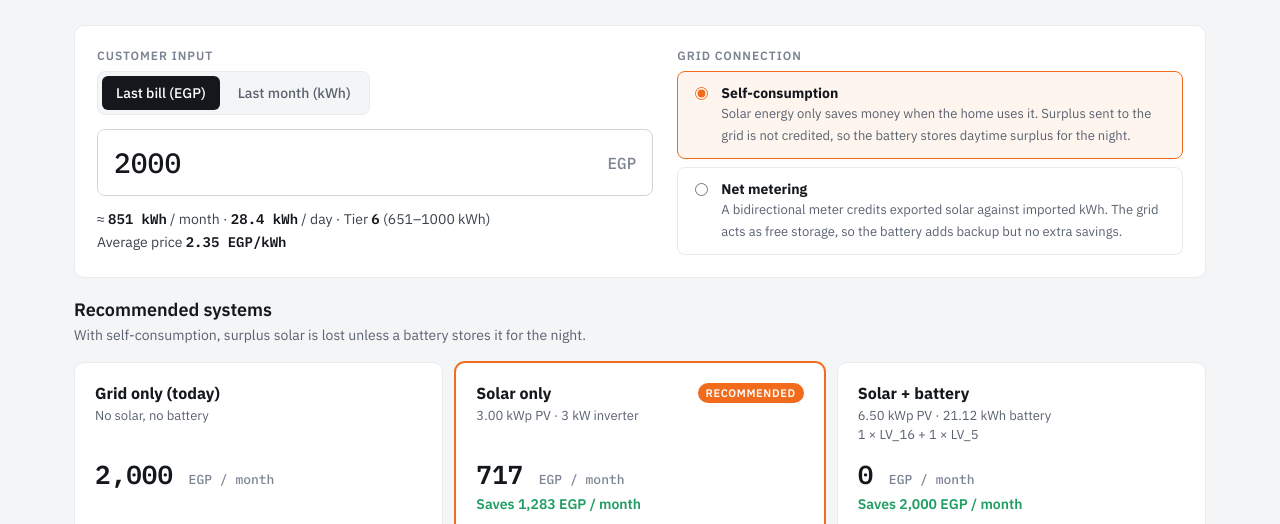
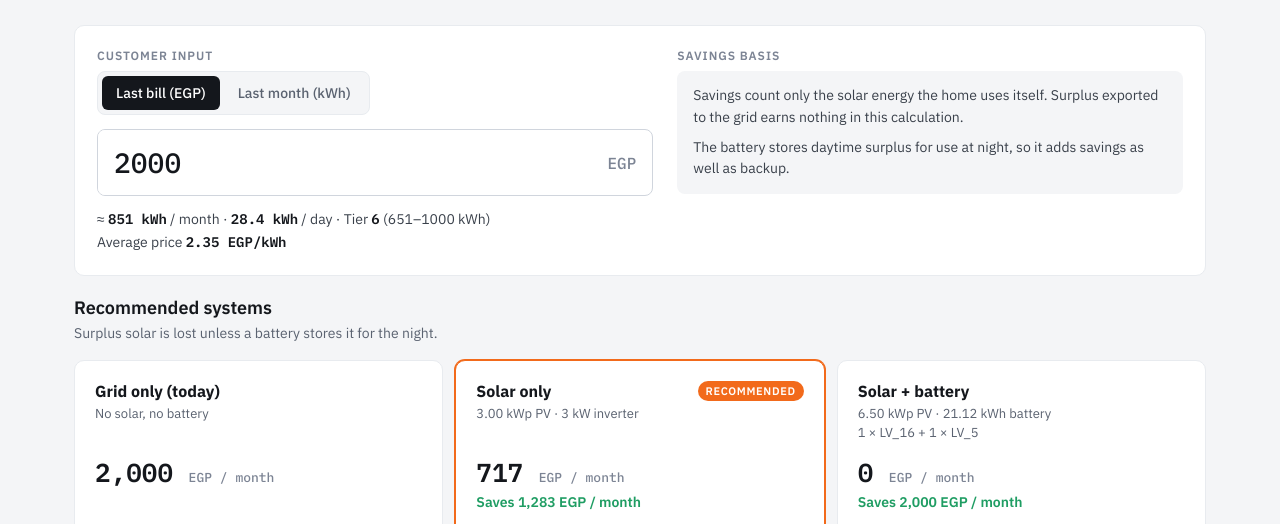
Before and after one commit to boodyelkady1998-sudo/avesta-bess-sizing-tool, a plain HTML site: page tiers.html in a window 1280 px wide. Shown: the part 264-788 px from the top of the page. Drawn offline with Linux system fonts and the light colour scheme.

Commit message:
Remove net-metering scenario from tier sizing
Egypt's export price differs from the import tariff and is not known yet,
so savings are calculated on self-consumed solar only.

Co-Authored-By: Claude Opus 5.5 <noreply@anthropic.com>

```diff
--- a/tiers.html
+++ b/tiers.html
@@ -56,12 +56,9 @@ h2 { font-size: 18px; margin: 0 0 4px; font-weight: 600; }
 .derived { margin-top: 12px; font-size: 14px; color: var(--ink-600); line-height: 1.6; }
 .derived b { font-family: var(--mono); font-weight: 600; color: var(--ink-900); }
 .warn { margin-top: 10px; font-size: 13px; color: #8a5a06; background: var(--amber-50); border-radius: 6px; padding: 8px 10px; }
-.scheme-opt { display: flex; gap: 10px; padding: 12px; border: 1px solid var(--ink-100); border-radius: 8px; cursor: pointer; align-items: flex-start; }
-.scheme-opt + .scheme-opt { margin-top: 8px; }
-.scheme-opt:has(input:checked) { border-color: var(--accent); background: var(--accent-50); }
-.scheme-opt input { margin-top: 3px; accent-color: var(--accent); }
-.scheme-opt strong { display: block; font-size: 14px; }
-.scheme-opt span { font-size: 13px; color: var(--ink-500); line-height: 1.45; }
+.basis { background: var(--ink-50); border-radius: 8px; padding: 14px 16px; font-size: 14px; color: var(--ink-600); line-height: 1.55; }
+.basis p { margin: 0; }
+.basis p + p { margin-top: 8px; }
 .label { font-size: 12px; font-weight: 600; letter-spacing: .08em; text-transform: uppercase; color: var(--ink-400); margin-bottom: 8px; }
 
 /* Options */
@@ -168,15 +165,11 @@ details[open] summary::after { content: "–"; }
       <div id="gapWarn"></div>
     </div>
     <div>
-      <div class="label">Grid connection</div>
-      <label class="scheme-opt">
-        <input type="radio" name="scheme" value="self" checked />
-        <div><strong>Self-consumption</strong><span>Solar energy only saves money when the home uses it. Surplus sent to the grid is not credited, so the battery stores daytime surplus for the night.</span></div>
-      </label>
-      <label class="scheme-opt">
-        <input type="radio" name="scheme" value="net" />
-        <div><strong>Net metering</strong><span>A bidirectional meter credits exported solar against imported kWh. The grid acts as free storage, so the battery adds backup but no extra savings.</span></div>
-      </label>
+      <div class="label">Savings basis</div>
+      <div class="basis">
+        <p>Savings count only the solar energy the home uses itself. Surplus exported to the grid earns nothing in this calculation.</p>
+        <p>The battery stores daytime surplus for use at night, so it adds savings as well as backup.</p>
+      </div>
     </div>
   </section>
 
@@ -233,7 +226,7 @@ details[open] summary::after { content: "–"; }
     <ul class="notes">
       <li>A bill is converted to kWh by inverting the tier prices. Fees and future tariff increases are ignored.</li>
       <li>Daily consumption = monthly kWh ÷ 30. It is split into a daytime and a night-time share.</li>
-      <li><b>Solar only:</b> PV is sized to the daytime load (self-consumption) or to the full consumption (net metering).</li>
+      <li><b>Solar only:</b> PV is sized to the daytime load, since surplus solar is not credited.</li>
       <li><b>Solar + battery:</b> PV covers the daytime load plus the energy needed to charge the battery. Battery rated capacity = energy needed ÷ (DoD × efficiency), rounded up to the nearest AVESTA LV combination (5.12 / 16 / 32 kWh).</li>
       <li>Savings = current bill − new bill. Both bills use the same tier table. Payback = system price ÷ annual savings.</li>
       <li>Backup hours are estimated at the home's average load, so peak loads such as AC will shorten them.</li>
@@ -267,7 +260,6 @@ details[open] summary::after { content: "–"; }
   const DEFAULTS = {
     inputMode: "bill",
     inputValue: 2000,
-    scheme: "self",
     nightShare: 55,
     yield: 4.8,
     dod: 80,
@@ -394,7 +386,6 @@ details[open] summary::after { content: "–"; }
   // Daily grid import (kWh) for a PV size and usable battery energy.
   function dailyImport(E, pvKwp, usable) {
     const gen = pvKwp * state.yield;
-    if (state.scheme === "net") return Math.max(0, E - gen);
     const night = E * state.nightShare / 100;
     const day = E - night;
     const direct = Math.min(gen, day);
@@ -420,7 +411,7 @@ details[open] summary::after { content: "–"; }
     const pvOverride = state.pvOverride === "" ? null : Math.max(0, Number(state.pvOverride));
 
     // Solar only
-    const pvOnlyRaw = state.scheme === "net" ? E / state.yield : day / state.yield;
+    const pvOnlyRaw = day / state.yield;
     const pvOnly = pvOverride ?? roundUp(pvOnlyRaw, step);
 
     // Solar + battery
@@ -429,7 +420,7 @@ details[open] summary::after { content: "–"; }
     const battPick = state.battOverride ? comboFromOverride(state.battOverride) : pickBattery(battRequired);
     const battKwh = battPick ? battPick.total : 0;
     const usable = battKwh * dod;
-    const pvBattRaw = state.scheme === "net" ? E / state.yield : (day + Math.min(night, usable) / eff) / state.yield;
+    const pvBattRaw = (day + Math.min(night, usable) / eff) / state.yield;
     const pvBatt = pvOverride ?? roundUp(pvBattRaw, step);
 
     const mk = (pv, bKwh, use) => {
@@ -473,9 +464,7 @@ details[open] summary::after { content: "–"; }
 
     // Options
     const recommend = pickRecommendation(r);
-    $("optsSub").textContent = state.scheme === "net"
-      ? "With net metering the grid stores surplus solar for free, so the battery changes the price and the backup time but not the savings."
-      : "With self-consumption, surplus solar is lost unless a battery stores it for the night.";
+    $("optsSub").textContent = "Surplus solar is lost unless a battery stores it for the night.";
 
     const card = (key, title, sys, bill, tier, extra, note) => `
       <article class="opt ${recommend === key ? "rec" : ""}">
@@ -508,9 +497,7 @@ details[open] summary::after { content: "–"; }
         "Lowest price and fastest payback. No backup: an on-grid system shuts down during an outage.")
       + card("hybrid", "Solar + battery", `${num(h.pv, 2)} kWp PV · ${num(h.bKwh, 2)} kWh battery<br>${comboLabel(h.combo || {})}`, h.bill, rows(h),
         h.saving > 0 ? `Saves ${egp(h.saving)} EGP / month` : "",
-        state.scheme === "net"
-          ? "Same savings as solar only; the extra price buys backup during outages."
-          : `Battery needed ≈ ${num(r.battRequired, 1)} kWh rated to cover ${state.battTarget === "day" ? "the full day" : "the night load"}. Adds backup during outages.`);
+        `Battery needed ≈ ${num(r.battRequired, 1)} kWh rated to cover ${state.battTarget === "day" ? "the full day" : "the night load"}. Adds backup during outages.`);
 
     renderChart(r);
     renderLadder(r);
@@ -519,7 +506,6 @@ details[open] summary::after { content: "–"; }
   function pickRecommendation(r) {
     if (r.monthly <= 0) return null;
     const s = r.solar, h = r.hybrid;
-    if (state.scheme === "net") return "solar";
     // Prefer the battery system when it recovers its extra price no slower than solar alone.
     if (h.payback != null && s.payback != null && h.payback <= s.payback * 1.15) return "hybrid";
     return s.payback != null ? "solar" : null;
@@ -590,7 +576,6 @@ details[open] summary::after { content: "–"; }
     document.querySelectorAll("[data-input-mode]").forEach((b) => b.setAttribute("aria-pressed", String(b.dataset.inputMode === state.inputMode)));
     $("mainUnit").textContent = state.inputMode === "bill" ? "EGP" : "kWh";
     $("mainInput").value = state.inputValue;
-    document.querySelectorAll('input[name="scheme"]').forEach((r) => { r.checked = r.value === state.scheme; });
     for (const [id, key] of Object.entries(FIELDS)) $(id).value = state[key];
     $("a_battTarget").value = state.battTarget;
     $("o_pv").value = state.pvOverride;
@@ -610,7 +595,6 @@ details[open] summary::after { content: "–"; }
       syncInputs(); update();
     }));
     $("mainInput").addEventListener("input", (e) => { state.inputValue = e.target.value; update(); });
-    document.querySelectorAll('input[name="scheme"]').forEach((r) => r.addEventListener("change", () => { state.scheme = r.value; update(); }));
     for (const [id, key] of Object.entries(FIELDS)) {
       $(id).addEventListener("input", (e) => {
         const v = Number(e.target.value);
@@ -626,7 +610,7 @@ details[open] summary::after { content: "–"; }
       if (i != null && e.target.value !== "" && Number.isFinite(v)) { state.rates[i] = v; update(); }
     });
     $("resetBtn").addEventListener("click", () => {
-      const keep = { inputMode: state.inputMode, inputValue: state.inputValue, scheme: state.scheme };
+      const keep = { inputMode: state.inputMode, inputValue: state.inputValue };
       state = { ...structuredClone(DEFAULTS), ...keep };
       syncInputs(); update();
     });
```
Also changed, not shown: 1 other file.
